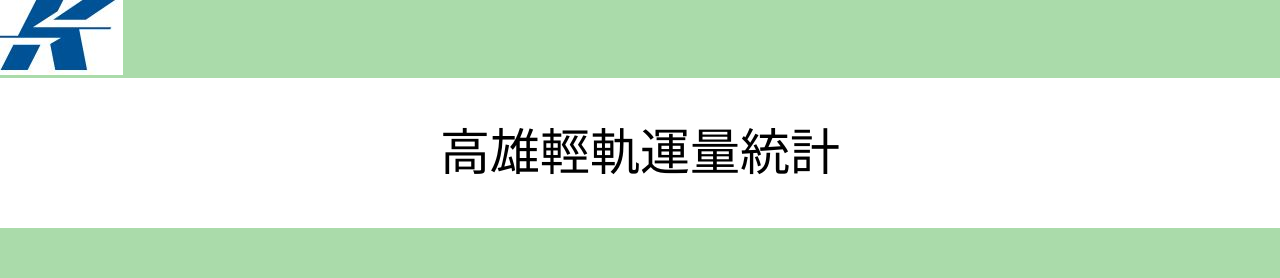
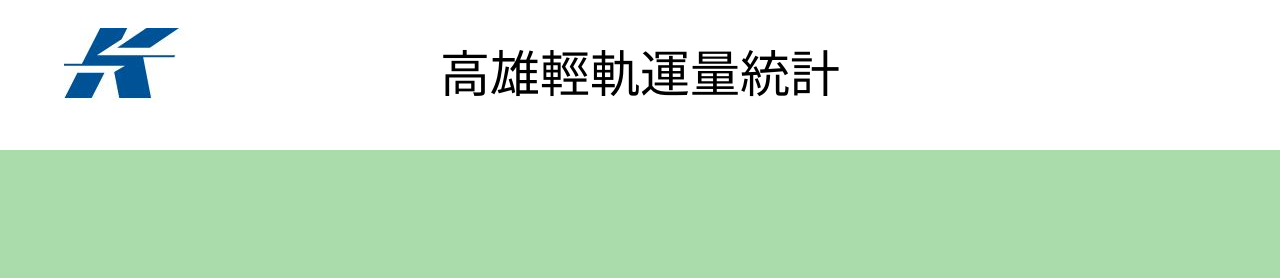
Before and after one commit to devil1998871002/apitest, a plain HTML site: page index.html in a window 1280 px wide. Shown: the top 278 px of the page. Drawn offline with Linux system fonts and the light colour scheme.

Commit message:
Update style.css

```diff
--- a/css/style.css
+++ b/css/style.css
@@ -63,7 +63,13 @@
 	border-radius:20px ;
 }
 
+.header img{
+	display: flex;
+	position: fixed;
+	top: 3.5%;
+	padding-left: 5%;
 
+}
 
 .header h1{
 	background-color: #fff;
```
